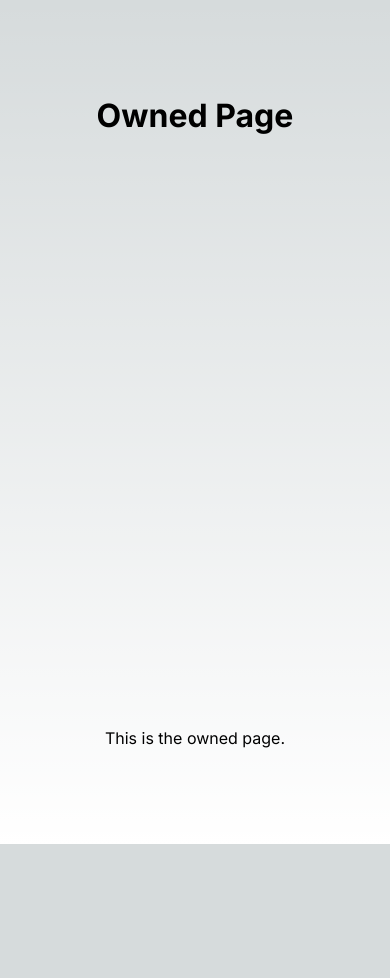
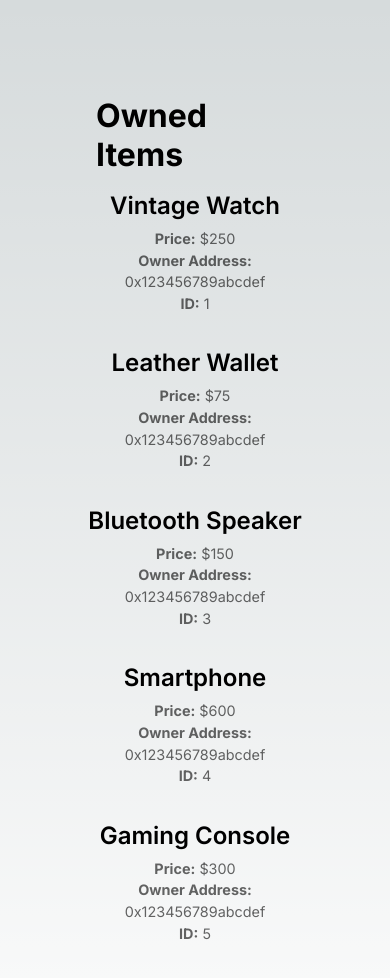
Before and after one commit to rmarangoly/CS190J_final, a Next.js app: page /ownedpage in a window 390 px wide. Shown: the top 978 px of the page. Before the commit the page ends 844 px from the top, so only its background shows below. Built offline with nearby package versions, Linux system fonts and the light colour scheme.

Commit message:
status page

```diff
--- a/src/app/ownedpage/page.js
+++ b/src/app/ownedpage/page.js
@@ -1,11 +1,32 @@
-// src/app/ownedpage.js
+// src/app/OwnedPage.js
 import styles from '../page.module.css';
-
+const ownedItems = [
+  { name: 'Vintage Watch', price: 250, ownerAddress: '0x123456789abcdef', id: 1 },
+  { name: 'Leather Wallet', price: 75, ownerAddress: '0x123456789abcdef', id: 2 },
+  { name: 'Bluetooth Speaker', price: 150, ownerAddress: '0x123456789abcdef', id: 3 },
+  { name: 'Smartphone', price: 600, ownerAddress: '0x123456789abcdef', id: 4 },
+  { name: 'Gaming Console', price: 300, ownerAddress: '0x123456789abcdef', id: 5 }
+];
+// { ownedItems }
+//add this as a parameter when props set up
 export default function OwnedPage() {
   return (
     <main className={styles.main}>
-      <h1>Owned Page</h1>
-      <p>This is the owned page.</p>
+      <h1 className={styles.title}>Owned Items</h1>
+      {ownedItems.length === 0 ? (
+        <p>No items owned.</p>
+      ) : (
+        <div className={styles.grid}>
+          {ownedItems.map((item, index) => (
+            <div key={index} className={styles.card}>
+              <h2 className={styles.itemName}>{item.name}</h2>
+              <p className={styles.itemDetail}><strong>Price:</strong> ${item.price}</p>
+              <p className={styles.itemDetail}><strong>Owner Address:</strong> {item.ownerAddress}</p>
+              <p className={styles.itemDetail}><strong>ID:</strong> {item.id}</p>
+            </div>
+          ))}
+        </div>
+      )}
     </main>
   );
 }
--- /dev/null
+++ b/src/app/ownedpage/page.module.css
@@ -0,0 +1,53 @@
+/* src/page.module.css */
+
+.main {
+    padding: 20px;
+    font-family: Arial, sans-serif;
+    background-color: #f0f0f0;
+    min-height: 100vh;
+  }
+
+  .title {
+    text-align: center;
+    margin-bottom: 20px;
+    color: #333;
+  }
+
+  .grid {
+    display: flex;
+    flex-wrap: wrap;
+    gap: 20px;
+    justify-content: center;
+  }
+
+  .card {
+    background: white;
+    border-radius: 10px;
+    box-shadow: 0 4px 6px rgba(0, 0, 0, 0.1);
+    padding: 20px;
+    max-width: 300px;
+    transition: transform 0.2s;
+  }
+
+  .card:hover {
+    transform: scale(1.05);
+  }
+
+  .itemName {
+    margin-top: 0;
+    font-size: 1.5em;
+    color: #0070f3;
+  }
+
+  .itemDetail {
+    margin: 10px 0;
+    font-size: 1em;
+    color: #555;
+  }
+
+  @media (max-width: 600px) {
+    .grid {
+      flex-direction: column;
+      align-items: center;
+    }
+  }
```
